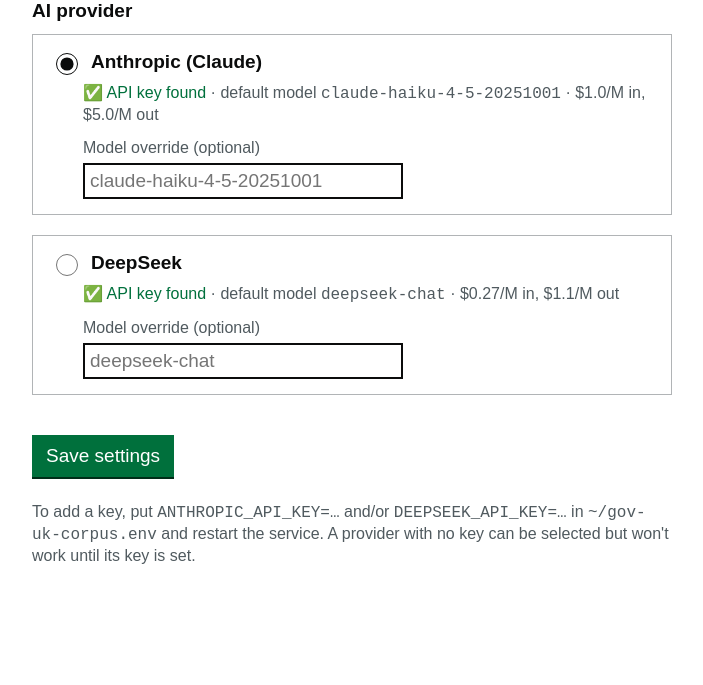
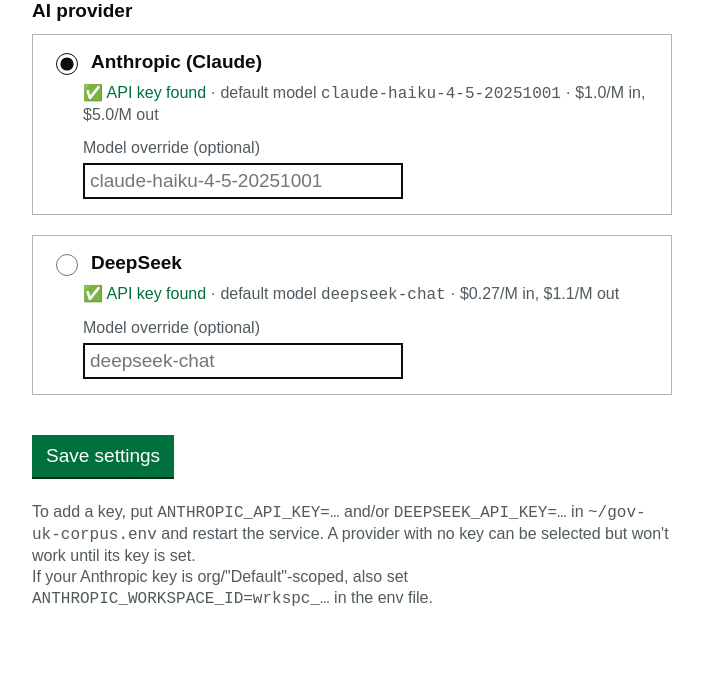
Before and after one commit to Underwoodt/gov-uk-corpus, a FastAPI app: page /settings in a window 1280 px wide. Shown: the part 330-1015 px from the top of the page, without its empty margins (143-846 px from the left). Before the commit the page ends 894 px from the top, so only its background shows below. Run offline with FastAPI, Linux system fonts and the light colour scheme; data that the repository does not hold is empty.

Commit message:
Support ANTHROPIC_WORKSPACE_ID for org/Default-scoped keys
When ANTHROPIC_WORKSPACE_ID is set and the Anthropic provider is active, send the
anthropic-workspace-id header so org/"Default"-scoped keys work without a
workspace-scoped key. Settings page notes it.

Co-Authored-By: Claude Opus 4.8 <noreply@anthropic.com>

```diff
--- a/webapp/app.py
+++ b/webapp/app.py
@@ -192,6 +192,10 @@ def _ai_reply(config: dict, system: str, prompt: str) -> dict:
                              max_retries=0)
         if config["base_url"]:               # empty => anthropic SDK default (Claude API)
             client_kwargs["base_url"] = config["base_url"]
+        # Org-scoped ("Default") Anthropic keys need the workspace id header.
+        ws = os.getenv("ANTHROPIC_WORKSPACE_ID")
+        if ws and config["provider"] == "anthropic":
+            client_kwargs["default_headers"] = {"anthropic-workspace-id": ws}
         client = anthropic.Anthropic(**client_kwargs)
         kwargs = dict(model=config["model"], max_tokens=1024,
                       messages=[{"role": "user", "content": prompt}])
--- a/webapp/templates/settings.html
+++ b/webapp/templates/settings.html
@@ -42,5 +42,7 @@
   <p class="secondary" style="margin-top:25px;max-width:640px;">
     To add a key, put <code>ANTHROPIC_API_KEY=…</code> and/or <code>DEEPSEEK_API_KEY=…</code> in
     <code>~/gov-uk-corpus.env</code> and restart the service. A provider with no key can be selected but
-    won't work until its key is set.</p>
+    won't work until its key is set.<br>
+    If your Anthropic key is org/"Default"-scoped, also set
+    <code>ANTHROPIC_WORKSPACE_ID=wrkspc_…</code> in the env file.</p>
 {% endblock %}
```
